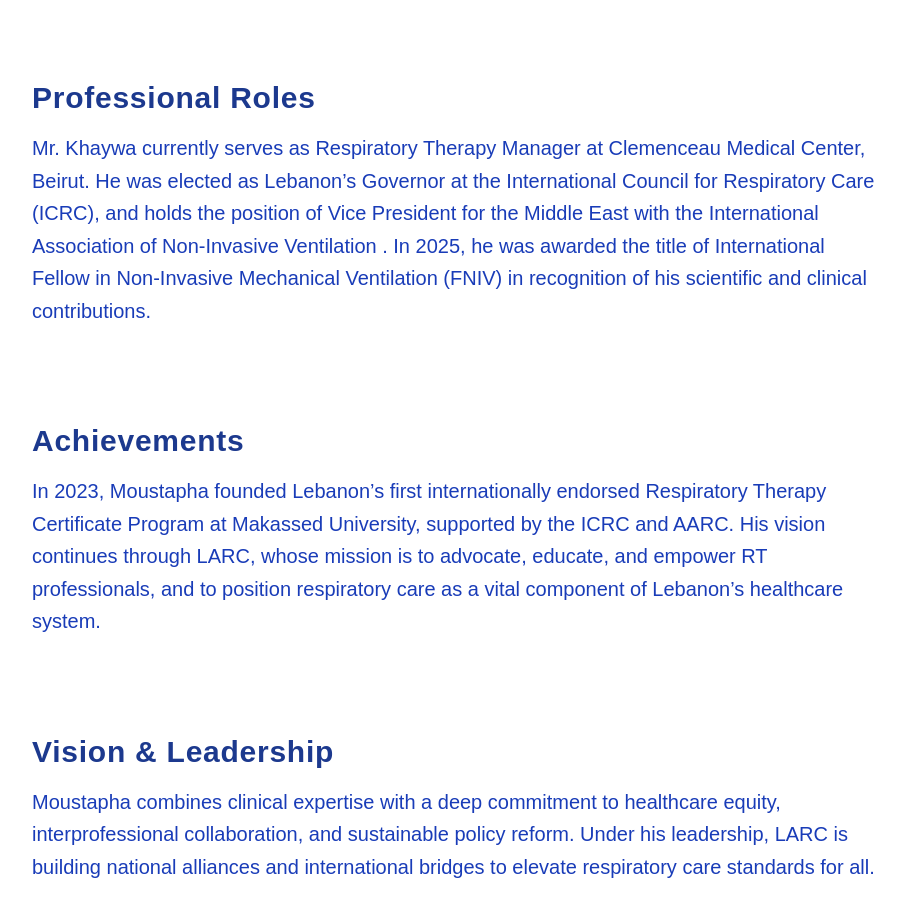
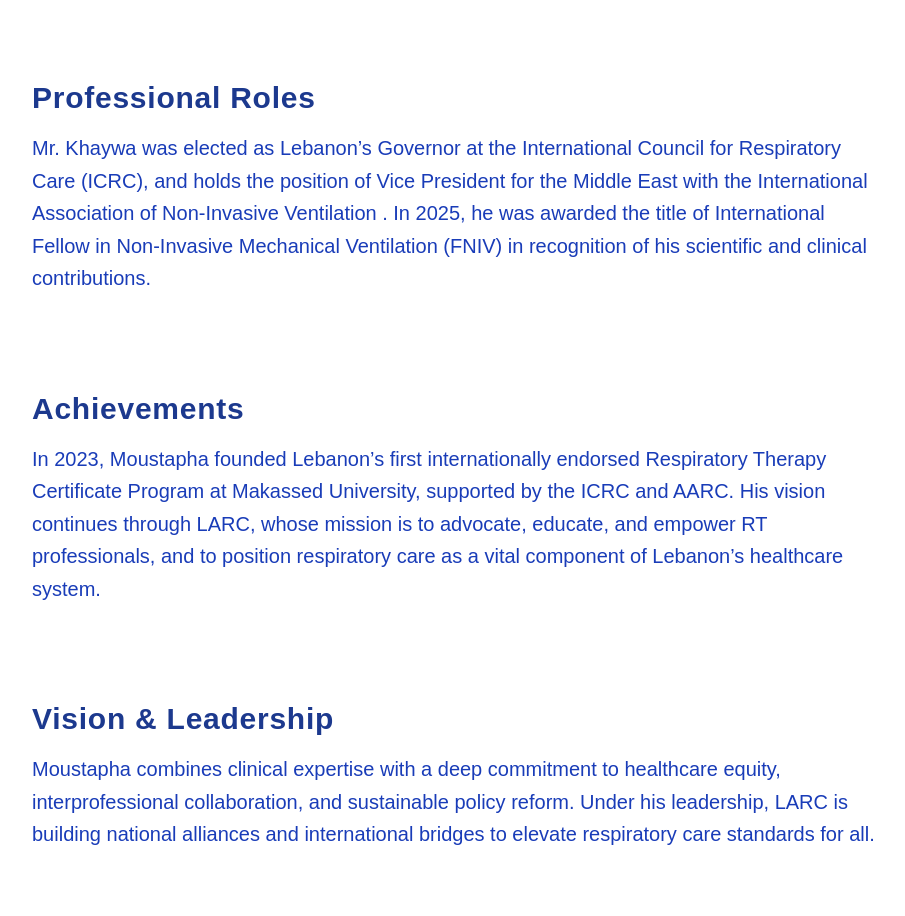
Before and after one commit to KarimJobeily/my-website, a Next.js app: page /founder in a window 1280 px wide. Shown: the part 1020-1936 px from the top of the page, without its empty margins (184-1089 px from the left). Built offline with nearby package versions, Linux system fonts and the light colour scheme.

Commit message:
Update Founder page design and content

```diff
--- a/src/app/founder/page.tsx
+++ b/src/app/founder/page.tsx
@@ -89,7 +89,7 @@ export default function FounderPage() {
             },
             {
               title: 'Professional Roles',
-              text: `Mr. Khaywa currently serves as Respiratory Therapy Manager at Clemenceau Medical Center, Beirut. He was elected as Lebanon’s Governor at the International Council for Respiratory Care (ICRC), and holds the position of Vice President for the Middle East with the International Association of Non-Invasive Ventilation . In 2025, he was awarded the title of International Fellow in Non-Invasive Mechanical Ventilation (FNIV) in recognition of his scientific and clinical contributions.`,
+              text: `Mr. Khaywa was elected as Lebanon’s Governor at the International Council for Respiratory Care (ICRC), and holds the position of Vice President for the Middle East with the International Association of Non-Invasive Ventilation . In 2025, he was awarded the title of International Fellow in Non-Invasive Mechanical Ventilation (FNIV) in recognition of his scientific and clinical contributions.`,
             },
             {
               title: 'Achievements',
```
